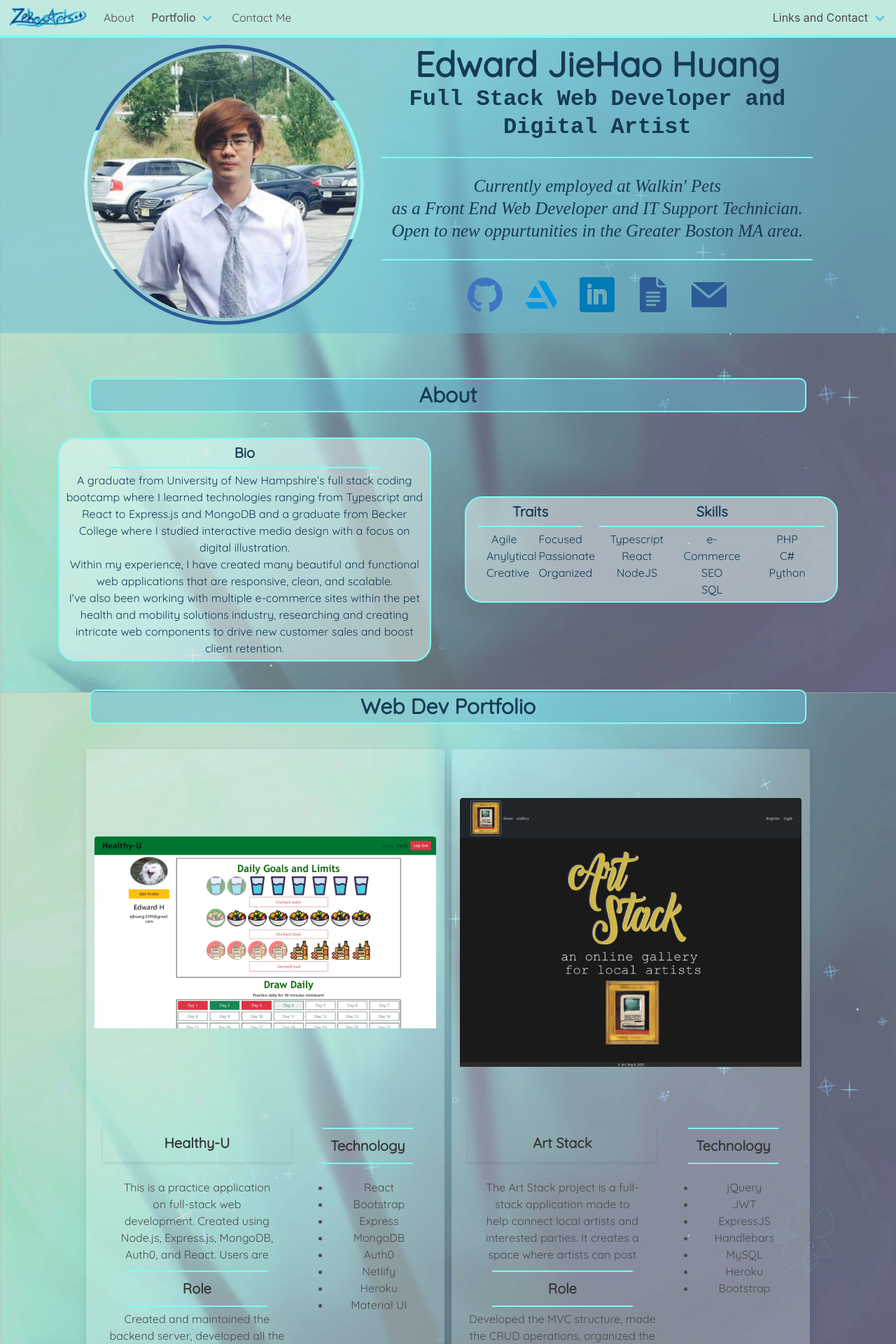
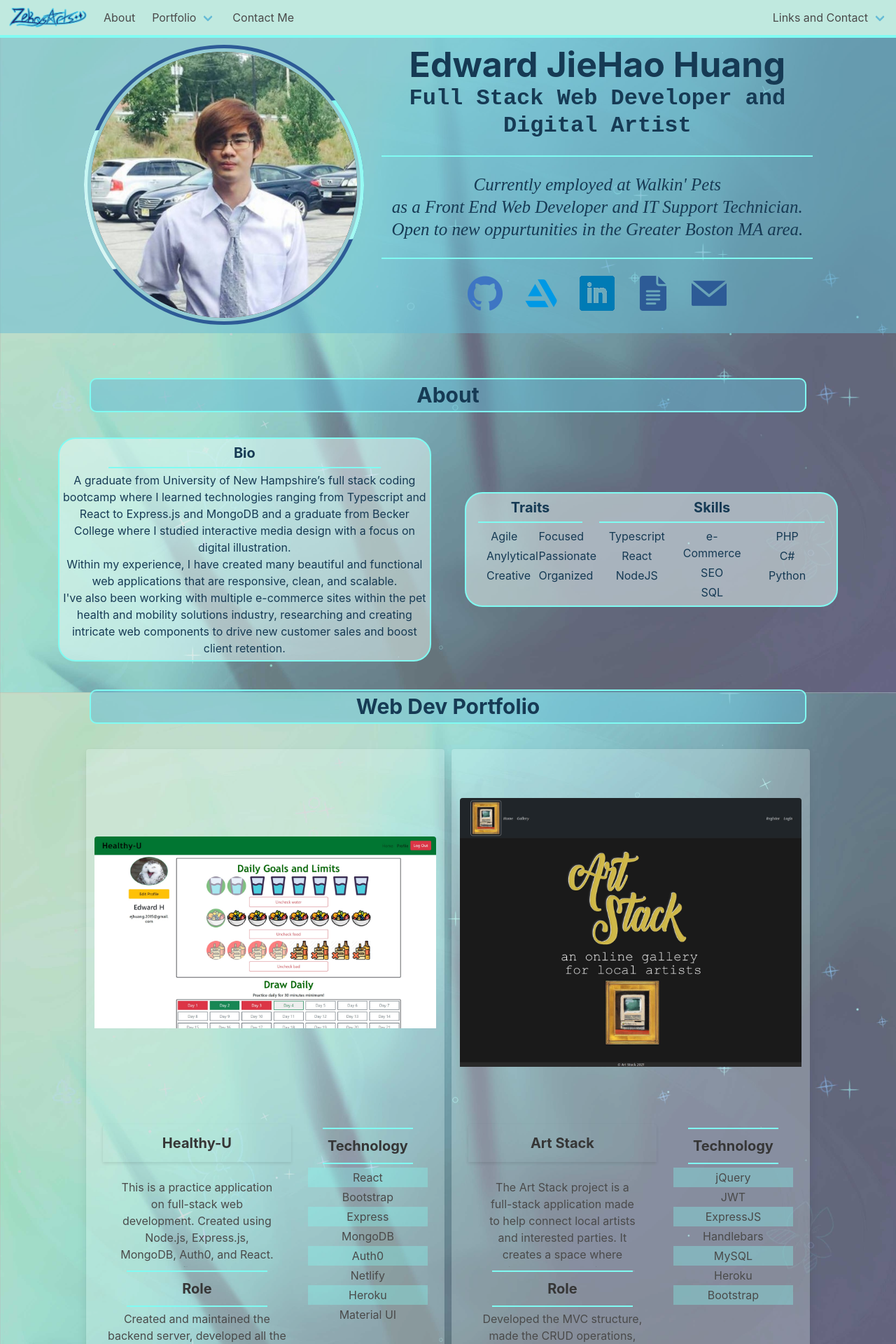
Before and after one commit to Ejhuang2015/ejhuang2015.github.io, a React (Create React App) app: page / in a window 1280 px wide. Shown: the top 1920 px of the page at 70% size. Built offline with nearby package versions, Linux system fonts and the light colour scheme.

Commit message:
CSS changes

```diff
--- a/src/components/Navbar/index.tsx
+++ b/src/components/Navbar/index.tsx
@@ -91,7 +91,7 @@ function Navbar() {
                         <img src={logo} alt="Edward Huang's logo" />
                     </a>
                     {/* <!-- Burger Menu --> */}
-                    <button className={burgerState ? "is-active navbar-burger" : "navbar-burger"} onClick={handleBurger} aria-label="menu" aria-expanded="false" data-target="navbarMenu">
+                    <button type="button" className={burgerState ? "is-active navbar-burger" : "navbar-burger"} onClick={handleBurger} aria-label="menu" aria-expanded="false" data-target="navbarMenu">
                         <span aria-hidden="true"></span>
                         <span aria-hidden="true"></span>
                         <span aria-hidden="true"></span>
@@ -104,7 +104,7 @@ function Navbar() {
                         <a href="#aboutMe" className="navbar-item navLink" onClick={closeMenus}>About</a>
                         {/* <!-- Portfolio Dropdown --/> */}
                         <div className={portfolioState ? "navbar-item has-dropdown is-active" : "navbar-item has-dropdown"} id="navPortfolioHasDropdown">
-                            <button className="navbar-link" id="navPortfolio" onClick={handlePortfolio}>Portfolio</button>
+                            <button type="button" className="navbar-link" id="navPortfolio" onClick={handlePortfolio}>Portfolio</button>
                             <div className={portfolioState ? "navbar-dropdown" : "navbar-dropdown invis"} id="navPortfolioDropdown">
                                 {portfolioLinks.map(mapPortfolio)}
                             </div>
@@ -116,10 +116,10 @@ function Navbar() {
                     <div className="navbar-end">
                         {/* <!-- Contact Me Dropdown --> */}
                         <div className={contactState ? "navbar-item has-dropdown is-active" : "navbar-item has-dropdown"} id="navContactsHasDropdown">
-                            <button className="navbar-link" id="navContacts" onClick={handleContact}>Links and Contact</button>
+                            <button type="button" className="navbar-link" id="navContacts" onClick={handleContact}>Links and Contact</button>
                             <div className={contactState ? "navbar-dropdown" : "navbar-dropdown invis"} id="navContactsDropdown">
                                 {contactLinks.map(mapContacts)}
-                                <button className="navbar-item navLink" id="contactLink" onClick={handleModal}><img src={emailIcon} alt="mail icon" className="smallIcon" />Contact Me</button>
+                                <button type="button" className="navbar-item navLink" id="contactLink" onClick={handleModal}><img src={emailIcon} alt="mail icon" className="smallIcon" />Contact Me</button>
                             </div>
                         </div>
                     </div>
--- a/src/components/Navbar/style.css
+++ b/src/components/Navbar/style.css
@@ -37,10 +37,6 @@ button.navLink:hover {
         border-bottom: 2px solid rgb(128,251,242);
     }
 }
-/* Dropdown background color match */
-.navbar-item.has-dropdown.is-active .navbar-link, .navbar-item.has-dropdown:focus .navbar-link, .navbar-item.has-dropdown:hover .navbar-link , .navLink{
-    background-color: rgb(192, 233, 223);
-}
 
 /* Anchor Jumps */
 #aboutMe,
--- a/src/components/WebPortfolio/index.tsx
+++ b/src/components/WebPortfolio/index.tsx
@@ -48,7 +48,7 @@ function WebPortfolio() {
                                 <p className="is-centered card-header-title py-1">Technology</p>
                             <hr className="smallHR"/>
                             <div className="card-content-tall">
-                                <ul>
+                                <ul className="noBullets alternating">
                                     {item.tools.map(mapTools)}
                                 </ul>
                             </div>
--- a/src/lightBlueStyle.css
+++ b/src/lightBlueStyle.css
@@ -53,12 +53,9 @@ body {
 a {
     color: rgb(22,58,84);
 }
-a:visited {
-    color: rgb(22, 31, 84);
-}
 a:hover,
 a:active {
-    color: rgb(95, 163, 252);
+    color: #2160c4;
 }
 
 /* Button Tags */
@@ -89,7 +86,6 @@ a:active {
     background-color: rgb(83, 32, 32);
     color: rgb(233, 195, 195);
 }
-
 /* Text Input Tags */
 input[type=text], input[type=email], textarea {
     margin: 5px 0px;
@@ -143,6 +139,13 @@ ul {
 ul.noBullets {
     list-style-type:none;
     margin: auto;
+}
+ul.noBullets > li {
+    padding-top: 2px;
+    padding-bottom: 2px;
+}
+ul.alternating > li:nth-child(odd) {
+    background-color: #80FBF255;
 }
 
 /* Fancy Text */
--- a/src/style.css
+++ b/src/style.css
@@ -10,12 +10,10 @@ html {
 body {
     background: transparent;
     color:rgb(22,58,84);
-
     position: relative;
     min-height: 100vh;
     padding-top: 52px;
     padding-bottom: 71px;
-    font-family: 'Quicksand', sans-serif;
 }
 
 .container {
```
